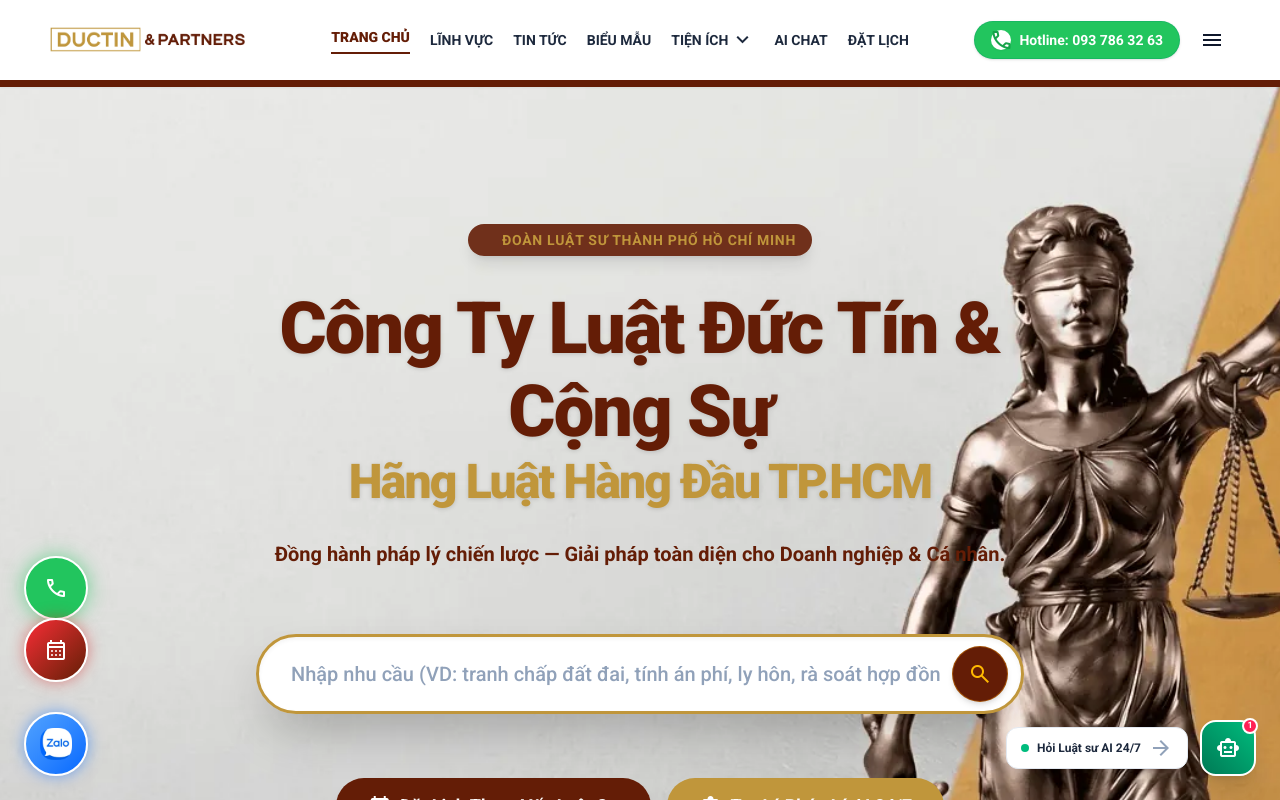
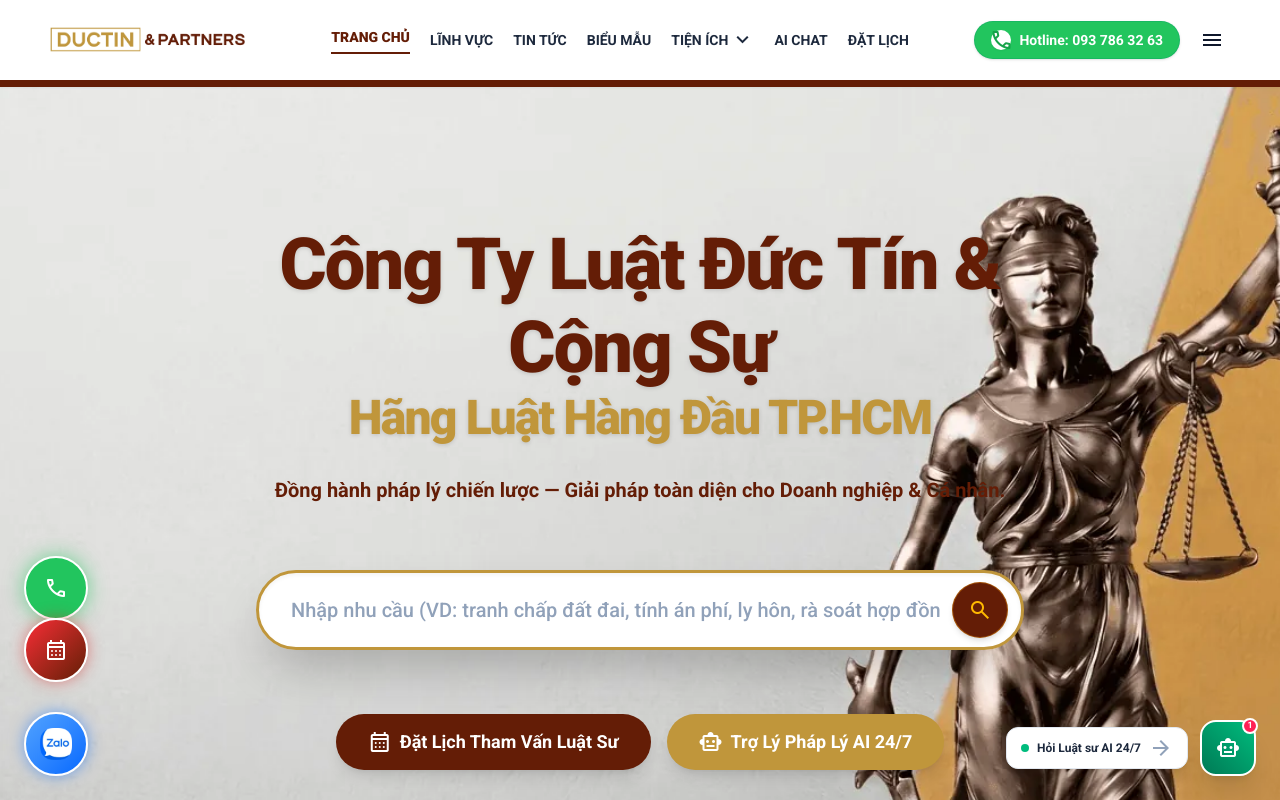
Before and after one commit to RexMcG/webluatductin, a Next.js app: page / in a window 1280 px wide. Shown: the top 800 px of the page. Built offline with nearby package versions, Linux system fonts and the light colour scheme.

Commit message:
style(homepage): remove Doan Luat Su TPHCM badge above hero headline

```diff
--- a/src/app/page.tsx
+++ b/src/app/page.tsx
@@ -146,10 +146,6 @@ export default function Home() {
       >
         <div className="relative z-10 max-w-container-max mx-auto px-4 md:px-margin-desktop py-14 md:py-36 flex flex-col items-center justify-center min-h-[420px] md:min-h-[600px]">
           <div className="max-w-4xl w-full flex flex-col items-center text-center space-y-6 md:space-y-8">
-            <div className="inline-flex items-center gap-2 px-4 py-1.5 rounded-full bg-primary/90 text-accent text-xs md:text-sm font-bold uppercase tracking-wider shadow-lg">
-              <span className="w-2.5 h-2.5 rounded-full bg-accent animate-ping" />
-              Đoàn Luật Sư Thành Phố Hồ Chí Minh
-            </div>
             <h1 className="text-3xl sm:text-5xl md:text-6xl lg:text-7xl font-black font-sans leading-[1.15] tracking-tight">
               <span className="text-primary drop-shadow-sm">Công Ty Luật Đức Tín &amp; Cộng Sự</span><br className="hidden sm:inline" />{" "}
               <span className="text-accent drop-shadow-sm text-2xl sm:text-4xl md:text-5xl block mt-1">Hãng Luật Hàng Đầu TP.HCM</span>
```
